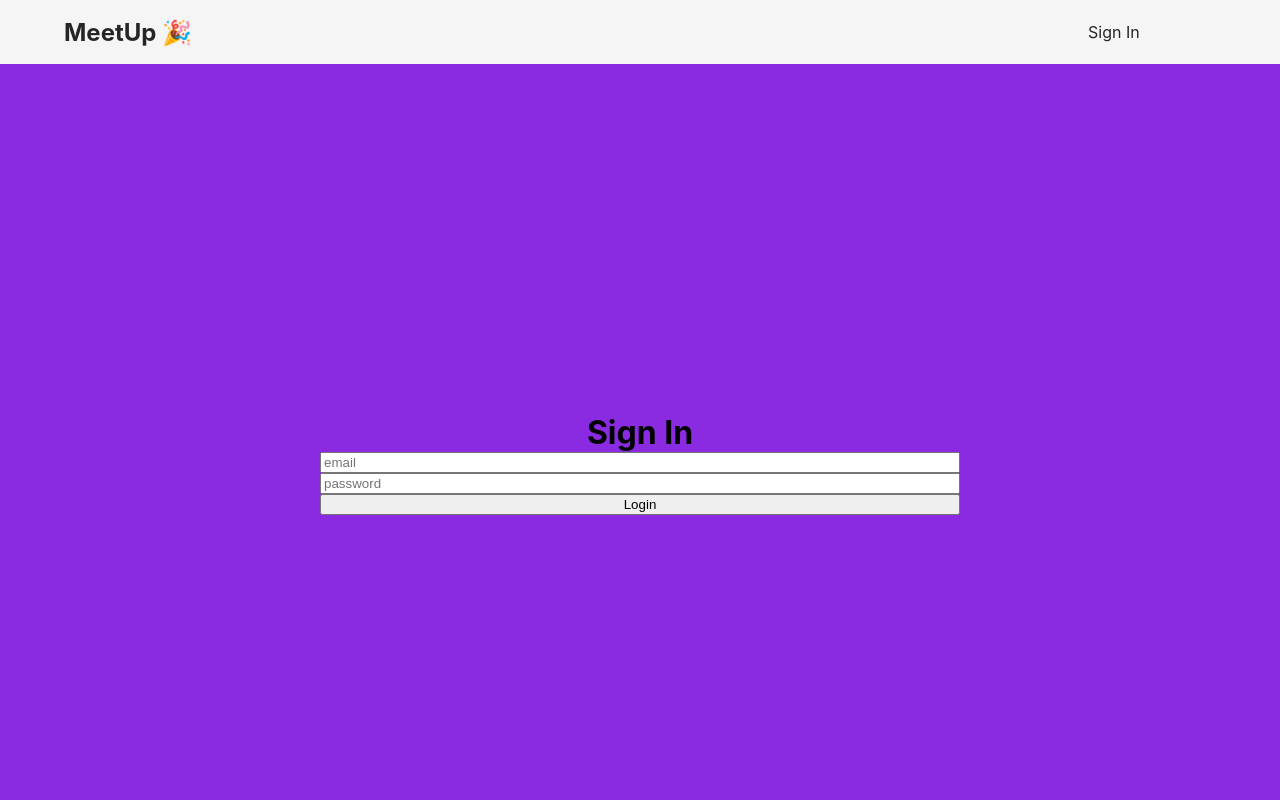
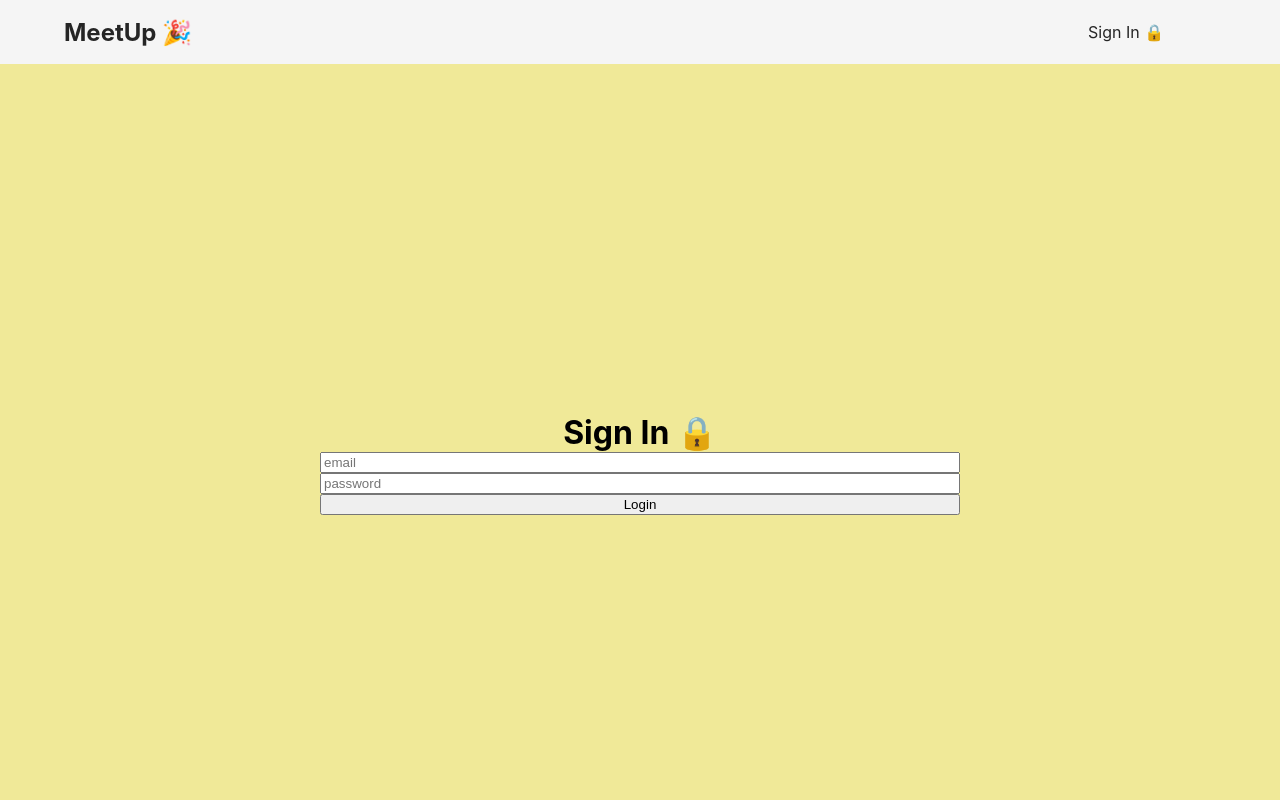
Before and after one commit to rominonix/meetup-tdd, a React (Create React App) app in the folder meetup/: page /login in a window 1280 px wide. Shown: the top 800 px of the page. Built offline with nearby package versions, Linux system fonts and the light colour scheme; no server answers.

Commit message:
added some style

```diff
--- a/meetup/src/components/Navigation/Navigation.tsx
+++ b/meetup/src/components/Navigation/Navigation.tsx
@@ -28,7 +28,7 @@ const Navigation = () => {
             <ul>
               <li>
                 <Link to="/login" className="link">
-                  Sign In
+                  Sign In 🔒
                 </Link>
               </li>
             </ul>
@@ -36,7 +36,7 @@ const Navigation = () => {
             <ul>
               <li>
                 <Link to="/profile" className="link">
-                  My profile
+                  My profile 🥳
                 </Link>
               </li>
             </ul>
--- a/meetup/src/views/HomeScreen/Home.style.css
+++ b/meetup/src/views/HomeScreen/Home.style.css
@@ -2,4 +2,5 @@
   display: flex;
   align-items: center;
   flex-direction: column;
+  background-color: whitesmoke;
 }
--- a/meetup/src/views/LoginScreen/LoginScreen.style.css
+++ b/meetup/src/views/LoginScreen/LoginScreen.style.css
@@ -3,8 +3,6 @@
     flex-direction: column;
     justify-content: center;
     align-items: center;
-    /* padding: 18% 20%; */
-    /* width: 50%; */
     height: 100vh;
-    background-color: blueviolet;
+    background-color: rgb(240, 233, 152);
 }
--- a/meetup/src/views/LoginScreen/LoginScreen.tsx
+++ b/meetup/src/views/LoginScreen/LoginScreen.tsx
@@ -1,15 +1,11 @@
 import Login from "../../components/Login/Login";
 import "./LoginScreen.style.css";
-// import Profile from '../../components/Profile/Profile'
-// import NewEventForm from '../../components/NewEventForm/NewEventForm';
 
 const LoginScreen = () => {
   return (
     <div className="login-screen">
-      <h1>Sign In</h1>
+      <h1>Sign In 🔒 </h1>
       <Login />
-      {/* <Profile/>
-      <NewEventForm/> */}
     </div>
   );
 };
```
